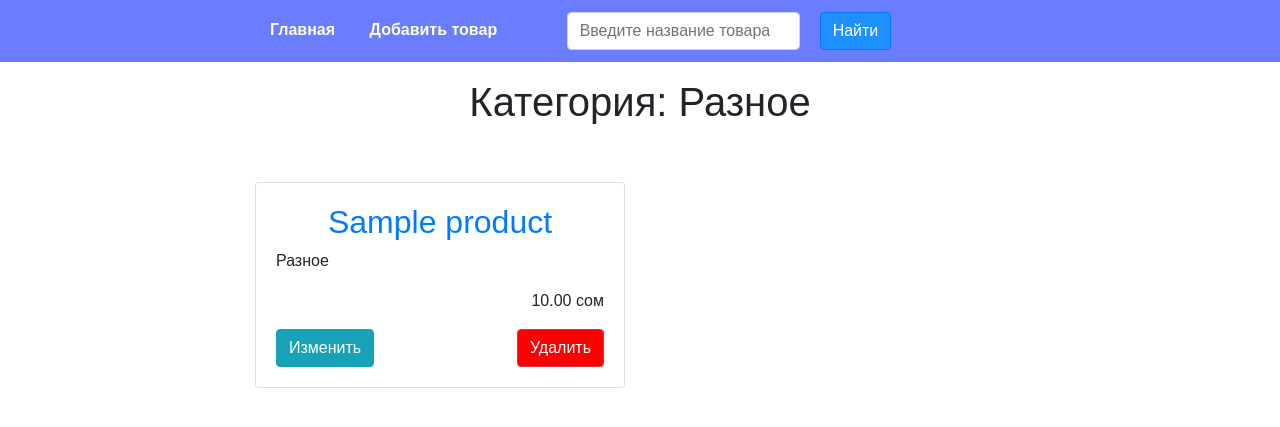
After one commit to MuctepK/e-commerce, a Django app: page /products/other/ in a window 1280 px wide. The commit adds this page. Shown: the top 427 px of the page. Run offline with Django 3.2, Linux system fonts and the light colour scheme; tables that the repository leaves empty hold one stand-in row (values such as "Sample post"); some libraries are stand-ins or nearby versions.

Commit message:
Поделил категории и главную страницы на 2 хтмл. Для этого сделал еще частичный шаблон

```diff
--- a/source/main/urls.py
+++ b/source/main/urls.py
@@ -10,5 +10,5 @@ urlpatterns = [
     path('product/update/<int:pk>', product_update_view, name='product_update'),
     path('product/delete/<int:pk>', product_delete_view, name='product_delete'),
     path('search/', product_search_view, name='product_search'),
-    path('product/<category>', product_by_category_view, name='product_category')
+    path('products/<category>/', product_by_category_view, name='product_category')
 ]
--- /dev/null
+++ b/source/webapp/templates/partial/product_list.html
@@ -0,0 +1,20 @@
+<div class="row">
+        {% for product in products %}
+            <div class="mt-5 col-12 col-sm-6">
+                <div class="card">
+                    <div class="card-body">
+                        <h2 class="card-text card-link">
+                            <a href="{% url 'product_detail' product.pk %}">{{ product.name }}</a>
+
+                        </h2>
+                        <p class="card-text">{{ product.get_category_display }}</p>
+                        <p class="card-text text-right">{{ product.price }} сом</p>
+                        <div class ="d-flex justify-content-between">
+                            <a class="btn btn-info" href="{% url 'product_update' product.pk %}">Изменить</a>
+                            <a class="btn btn-danger" href="{% url 'product_delete' product.pk %}">Удалить</a>
+                        </div>
+                    </div>
+                </div>
+            </div>
+        {% endfor %}
+    </div>
--- /dev/null
+++ b/source/webapp/templates/product_category.html
@@ -0,0 +1,17 @@
+{% extends 'base.html' %}
+{% load widget_tweaks %}
+{% block menu %}
+    <li><a href="{% url 'product_create' %}">Добавить товар</a></li>
+    <li>
+        <form class="form-inline mr-auto" method="GET" action="{% url 'product_search' %}">
+              <div class="md-form">
+               {{search_form.pattern|add_class:'form-control'}}
+              </div>
+              <button  class="btn btn-primary search-btn" type="submit">Найти</button>
+        </form>
+    </li>
+{% endblock %}
+{% block content %}
+    <h1 class="mt-3">Категория: {{ category }}</h1>
+    {% include 'partial/product_list.html' %}
+{% endblock %}
--- a/source/webapp/views.py
+++ b/source/webapp/views.py
@@ -87,5 +87,6 @@ def product_search_view(request):
 def product_by_category_view(request, category):
     products = Product.objects.all().exclude(remain=0).filter(category=category).order_by('name')
     search_form = SearchForm()
-    context = {'products': products, 'search_form': search_form, 'categories': CATEGORY_CHOICES}
-    return render(request, 'index.html', context)
+    choose = [cat[1] for cat in CATEGORY_CHOICES if cat[0]==category]
+    context = {'products': products, 'search_form': search_form, 'category':choose[0]}
+    return render(request, 'product_category.html', context)
```
Also changed, not shown: source/webapp/templates/index.html (+2 -21 lines).
